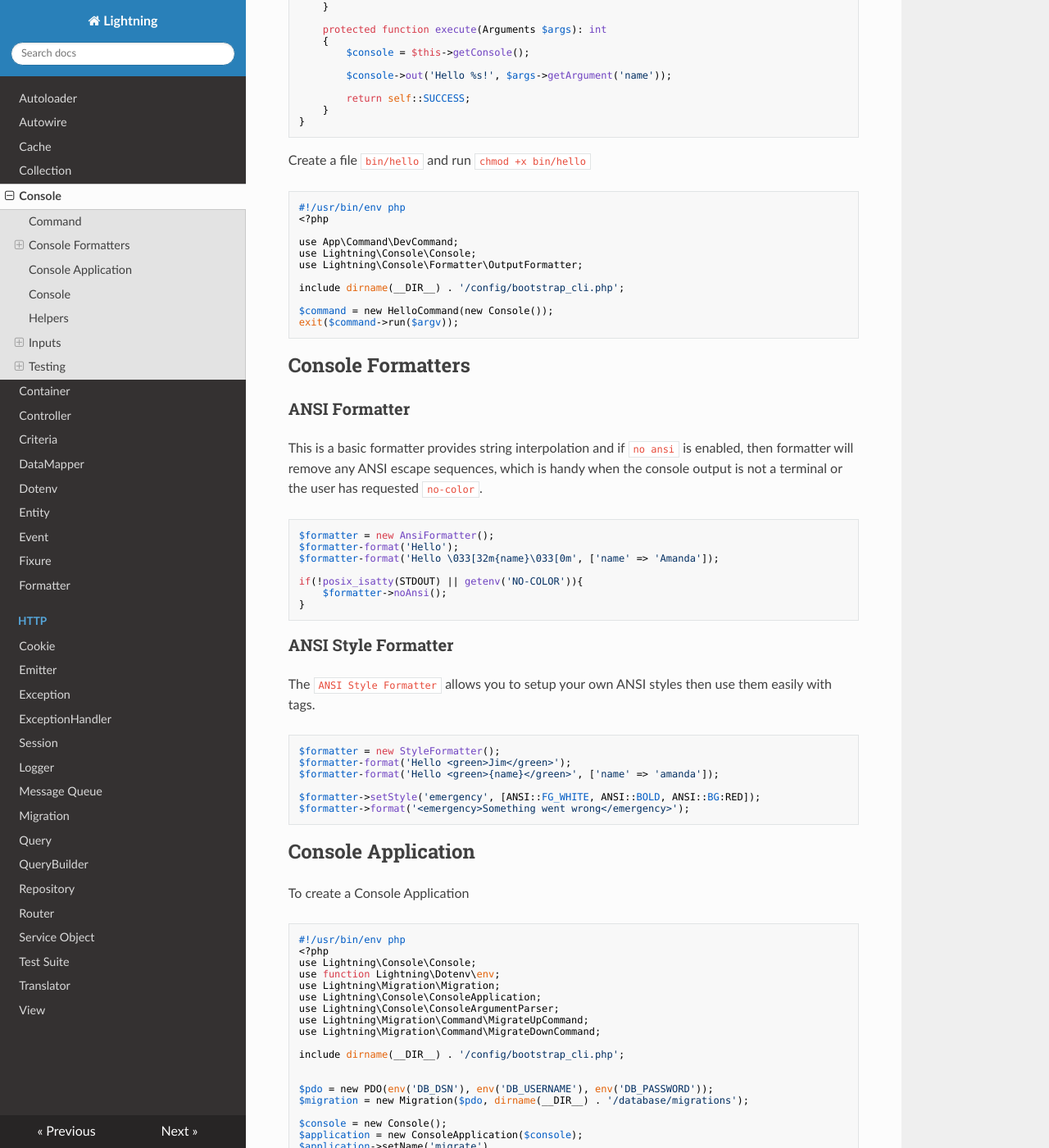
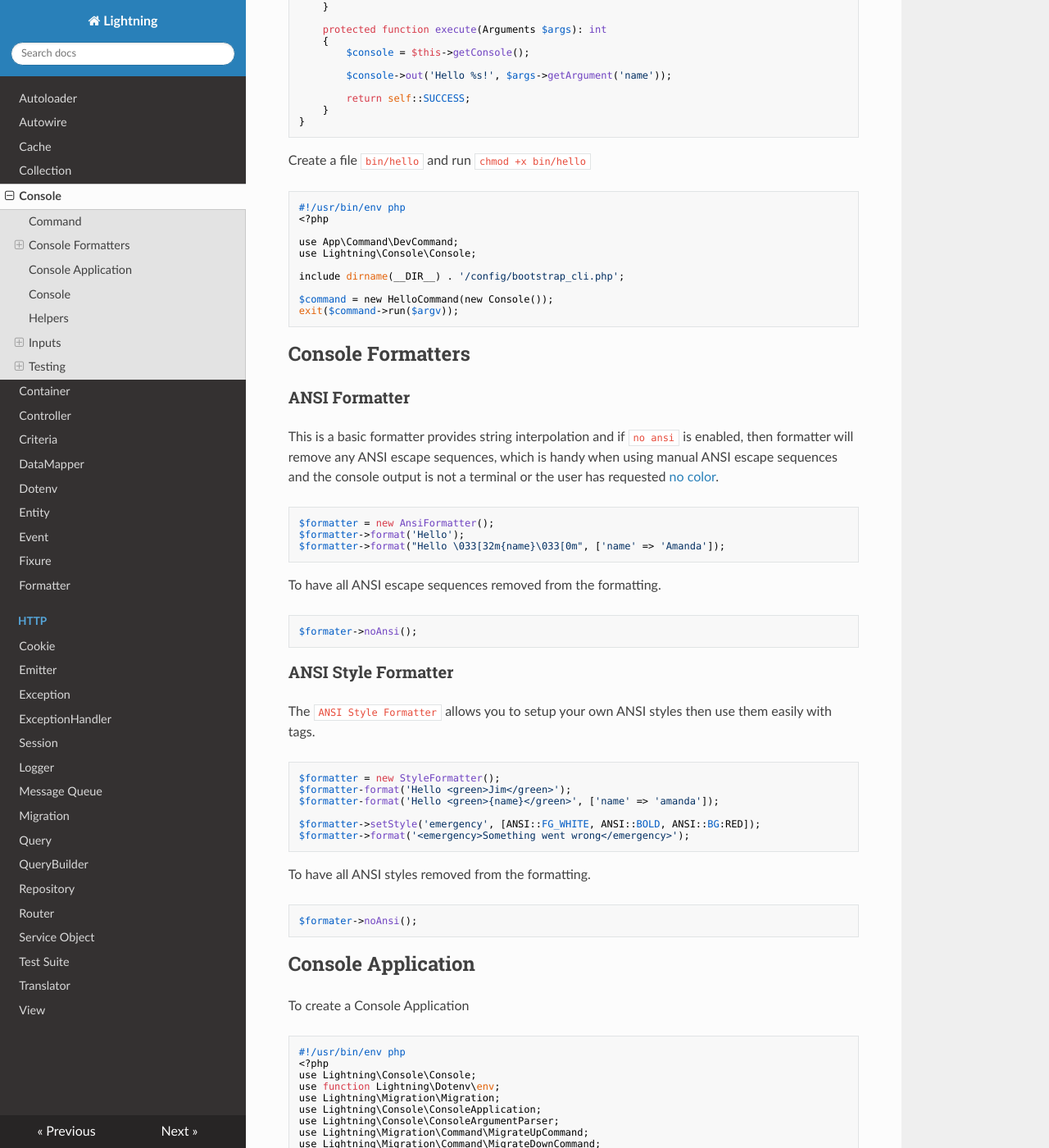
Before and after one commit to amandasharief/lightning, an MkDocs documentation site: the page built from docs/console.md, in a window 1280 px wide and 1400 px high, scrolled down 677 px. Shown: the whole window at 82% size. Built offline with MkDocs 1.6.1, drawn with Linux system fonts in a browser that asks for light colours; nearby versions of some CDN libraries; some of the changed text lies outside the part shown.

````diff
--- a/docs/console.md
+++ b/docs/console.md
@@ -51,7 +51,6 @@ Create a file `bin/hello`  and run `chmod +x bin/hello`
 
 use App\Command\DevCommand;
 use Lightning\Console\Console;
-use Lightning\Console\Formatter\OutputFormatter;
 
 include dirname(__DIR__) . '/config/bootstrap_cli.php';
 
@@ -60,18 +59,21 @@ exit($command->run($argv));
 ```
 ## Console Formatters
 
+
 ### ANSI Formatter
 
-This is a basic formatter provides string interpolation and if `no ansi` is enabled, then formatter will remove any ANSI escape sequences, which is handy when the console output is not a terminal or the user has requested `no-color`.
+This is a basic formatter provides string interpolation and if `no ansi` is enabled, then formatter will remove any ANSI escape sequences, which is handy when using manual ANSI escape sequences and the console output is not a terminal or the user has requested [no color](https://no-color.org/).
 
 ```php
 $formatter = new AnsiFormatter();
-$formatter-format('Hello');
-$formatter-format('Hello \033[32m{name}\033[0m', ['name' => 'Amanda']);
+$formatter->format('Hello');
+$formatter->format("Hello \033[32m{name}\033[0m", ['name' => 'Amanda']);
+```
 
-if(!posix_isatty(STDOUT) || getenv('NO-COLOR')){
-    $formatter->noAnsi();
-}
+To have all ANSI escape sequences removed from the formatting.
+
+```php
+$formater->noAnsi();
 ```
 
 ### ANSI Style Formatter
@@ -85,6 +87,12 @@ $formatter-format('Hello <green>{name}</green>', ['name' => 'amanda']);
 
 $formatter->setStyle('emergency', [ANSI::FG_WHITE, ANSI::BOLD, ANSI::BG:RED]);
 $formatter->format('<emergency>Something went wrong</emergency>');
+```
+
+To have all ANSI styles removed from the formatting.
+
+```php
+$formater->noAnsi();
 ```
 
 ## Console Application
````
Also changed, not shown: other parts of docs/console.md (+4 -4 lines), 3 other files.
